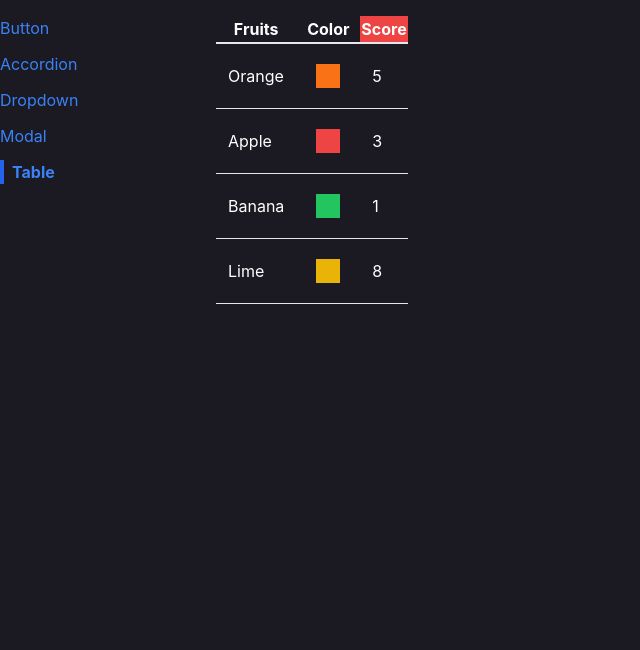
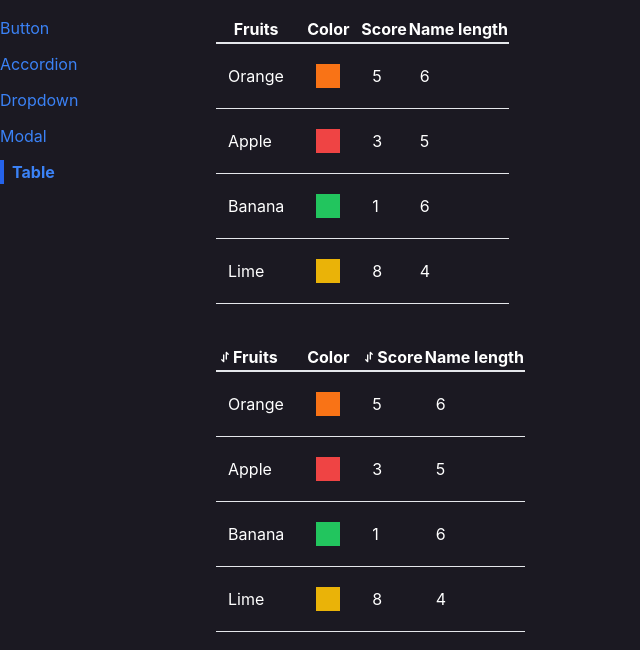
Before and after one commit to iamkabilash/react-components, a React (Create React App) app: page /table in a window 1280 px wide. Shown: the top 650 px of the page, without its empty margins (0-640 px from the left). Built offline with nearby package versions, Linux system fonts and the light colour scheme.

Commit message:
table sorting completed

```diff
--- /dev/null
+++ b/src/Components/SortableTable.jsx
@@ -0,0 +1,79 @@
+import { useState } from "react";
+import Table from "./Table";
+import { CgArrowsExchangeAltV, CgArrowUp, CgArrowDown } from "react-icons/cg";
+
+function SortableTable(props) {
+  const [sortOrder, setSortOrder] = useState(null);
+  const [sortBy, setSortBy] = useState(null);
+
+  const { config, data } = props;
+
+  const handleClick = (label) => {
+    if (sortBy && label !== sortBy) {
+      setSortOrder("asc");
+      setSortBy(label);
+      return;
+    }
+    if (sortOrder === null) {
+      setSortOrder("asc");
+      setSortBy(label);
+    } else if (sortOrder === "asc") {
+      setSortOrder("desc");
+      setSortBy(label);
+    } else if (sortOrder === "desc") {
+      setSortOrder(null);
+    }
+  };
+
+  const getIcons = (label, sortBy, sortOrder) => {
+    if (label !== sortBy) {
+      return <CgArrowsExchangeAltV />;
+    }
+    if (sortOrder === null) {
+      return <CgArrowsExchangeAltV />;
+    } else if (sortOrder === "asc") {
+      return <CgArrowUp />;
+    } else if (sortOrder === "desc") {
+      return <CgArrowDown />;
+    }
+  };
+
+  const updatedConfig = config.map((column) => {
+    if (!column.sortValue) {
+      return column;
+    } else {
+      return {
+        ...column,
+        header: () => (
+          <th
+            onClick={() => handleClick(column.label)}
+            className="flex flex-row items-center cursor-pointer hover:bg-gray-500"
+          >
+            {getIcons(column.label, sortBy, sortOrder)}
+            {column.label}
+          </th>
+        ),
+      };
+    }
+  });
+
+  let sortedData = data;
+  if (sortOrder && sortBy) {
+    const { sortValue } = config.find((column) => column.label === sortBy);
+    sortedData = [...data].sort((a, b) => {
+      const valueA = sortValue(a);
+      const valueB = sortValue(b);
+      const reverseOrder = sortOrder === "asc" ? 1 : -1;
+
+      if (typeof valueA === "string") {
+        return valueA.localeCompare(valueB) * reverseOrder;
+      } else {
+        return (valueA - valueB) * reverseOrder;
+      }
+    });
+  }
+
+  return <Table {...props} data={sortedData} config={updatedConfig} />;
+}
+
+export default SortableTable;
--- a/src/Pages/TablePage.jsx
+++ b/src/Pages/TablePage.jsx
@@ -1,4 +1,5 @@
 import Table from "../Components/Table";
+import SortableTable from "../Components/SortableTable";
 
 function TablePage() {
   const data = [
@@ -12,6 +13,7 @@
     {
       label: "Fruits",
       render: (fruit) => fruit.name,
+      sortValue: (fruit) => fruit.name,
     },
     {
       label: "Color",
@@ -20,10 +22,19 @@
     {
       label: "Score",
       render: (fruit) => fruit.score,
-      header: () => <th className="bg-red-500">Score</th>,
+      sortValue: (fruit) => fruit.score,
+    },
+    {
+      label: "Name length",
+      render: (fruit) => fruit.name.length,
     },
   ];
-  return <Table data={data} config={config} />;
+  return (
+    <div className="flex flex-col gap-10">
+      <Table data={data} config={config} />
+      <SortableTable data={data} config={config} />
+    </div>
+  );
 }
 
 export default TablePage;
```
